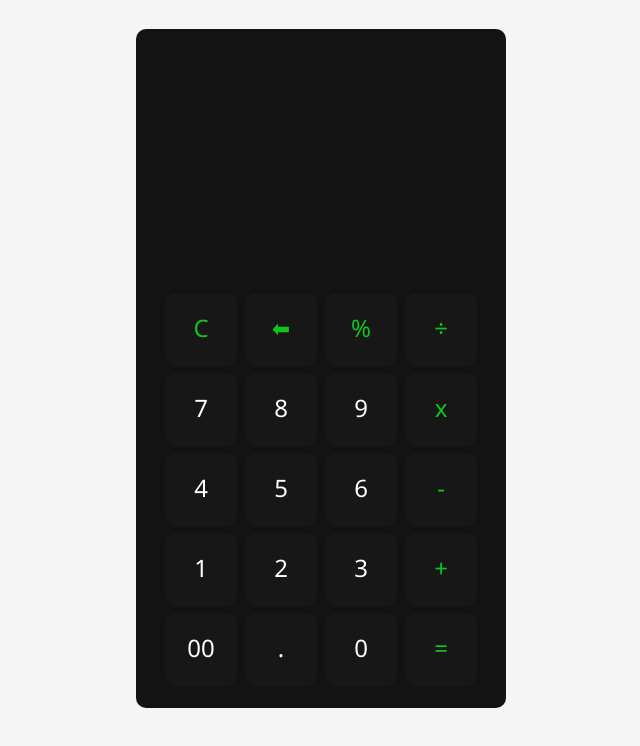
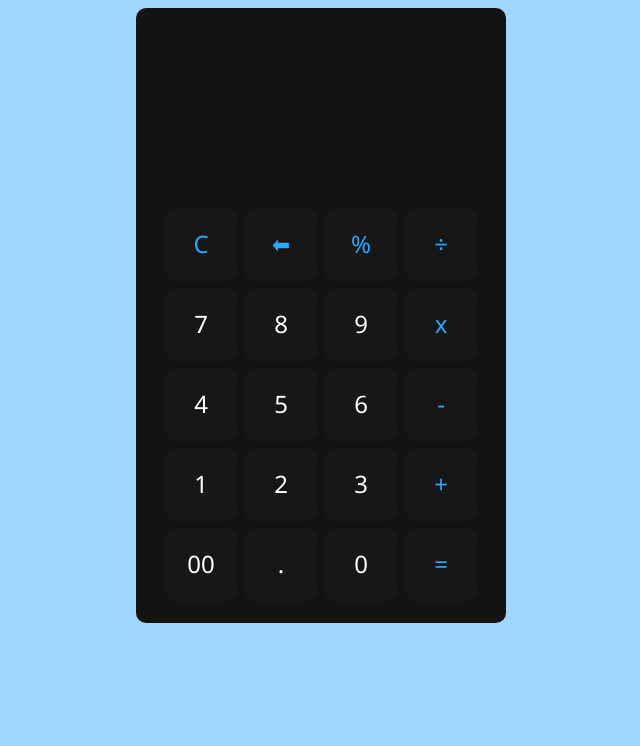
Before and after one commit to Diptech-hub/Circle27__Calculator, a website built with Parcel: page index.html in a window 1280 px wide. Shown: the whole page, without its empty margins (319-959 px from the left). Built offline with nearby package versions, Linux system fonts and the light colour scheme.

Commit message:
made changes to the styling

```diff
--- a/Style.css
+++ b/Style.css
@@ -3,16 +3,15 @@
 }
 
 body {
-  background-color: #f5f5f5;
+  background: #A0D7FF;
   justify-content: center;
   align-items: center;
   display: flex;
-  min-height: 90vh;
+  min-height: 50vh;
 }
 
 .container {
   background-color: #131313;
-  height: auto;
   display: flex;
   flex-direction: column;
   max-width: 300px;
@@ -29,7 +28,7 @@ body {
   grid-template-columns: 100%;
   grid-template-rows: repeat(2, minmax(40px, auto));
   display: grid;
-  padding-bottom: 40px;
+  padding-bottom: 20px;
   word-wrap: break-word;
   border-bottom: 1px rgba(128, 128, 128, 128, 0.166);
 }
@@ -39,7 +38,7 @@ body {
   color: white;
   font-size: larger;
   word-wrap: break-word;
-  height: 8vh;
+  height: 5vh;
 }
 
 #display-area .answerScreen {
@@ -48,7 +47,7 @@ body {
   font-weight: bold;
   font-size: xx-large;
   color: rgb(255, 255, 255);
-  padding: 20px;
+  padding: 10px;
 }
 
 .keypad-btns {
@@ -71,7 +70,7 @@ body {
 
 .keypad-btns .fun_btn {
   background-color: #181717;
-  color: #0ec51e;
+  color: #29A8FF;
 }
 
 .num_btn {
--- a/index.html
+++ b/index.html
@@ -4,7 +4,7 @@
     <meta charset="UTF-8" />
     <meta name="viewport" content="width=device-width, initial-scale=1.0" />
     <title>Calculator : By Circle-27</title>
-    <link rel="stylesheet" href="style.css" />
+    <link rel="stylesheet" href="me.css" />
   </head>
   <body>
     <div class="container">
--- /dev/null
+++ b/me.css
@@ -0,0 +1,90 @@
+* {
+    font-family: "Segoe UI", Tahoma, Geneva, Verdana, sans-serif;
+  }
+
+  body {
+    background: #A0D7FF;
+    justify-content: center;
+    align-items: center;
+    display: flex;
+    min-height: 50vh;
+  }
+
+  .container {
+    background-color: #131313;
+    display: flex;
+    flex-direction: column;
+    max-width: 300px;
+    padding: 25px 35px;
+    user-select: none;
+    border-radius: 10px;
+    align-items: center;
+    justify-content: center;
+  }
+
+  #display-area {
+    width: 100%;
+    margin: 3vh 0;
+    grid-template-columns: 100%;
+    grid-template-rows: repeat(2, minmax(40px, auto));
+    display: grid;
+    padding-bottom: 20px;
+    word-wrap: break-word;
+    border-bottom: 1px rgba(128, 128, 128, 128, 0.166);
+  }
+
+  #display-area .currentInput {
+    text-align: right;
+    color: white;
+    font-size: larger;
+    word-wrap: break-word;
+    height: 5vh;
+  }
+
+  #display-area .answerScreen {
+    text-align: right;
+    height: 7px;
+    font-weight: bold;
+    font-size: xx-large;
+    color: rgb(255, 255, 255);
+    padding: 10px;
+  }
+
+  .keypad-btns {
+    display: grid;
+    grid: repeat(5, 70px) / repeat(4, 70px);
+    gap: 10px;
+    cursor: pointer;
+  }
+
+  .keypad-btns button {
+    outline: none;
+    border: none;
+    border-radius: 10px;
+    /* background-color: #131313; */
+    color: white;
+    font-size: x-large;
+    cursor: pointer;
+    box-shadow: 0px 2px 4px rgba(71, 71, 71, 0.2);
+  }
+
+  .keypad-btns .fun_btn {
+    background-color: #181717;
+    color: #29A8FF;
+  }
+
+  .num_btn {
+    background-color: #181717;
+  }
+
+  .num_btn:hover,
+  .fun_btn:hover {
+    background-color: rgba(29, 29, 29, 0.979);
+  }
+
+  @media only screen and (max-width: 600px) {
+    body {
+      background-color: #131313;
+      align-items: flex-start;
+    }
+  }
```
